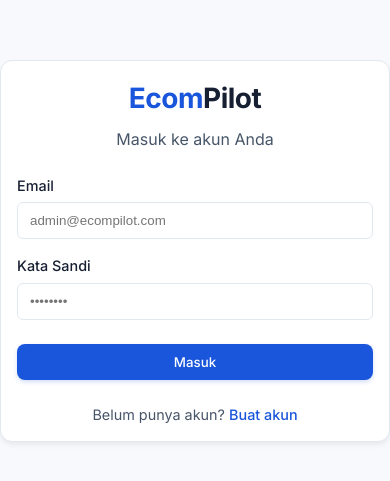
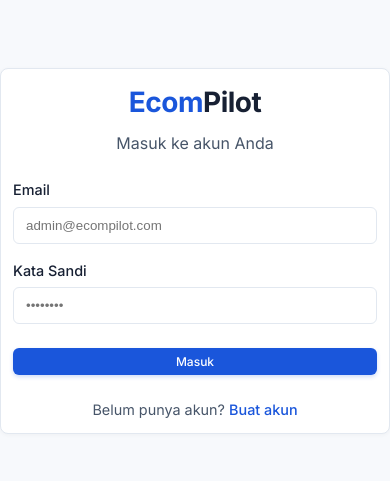
Before and after one commit to shalwazizah17-creator/ecompilot, a Next.js app: page /login in a window 390 px wide. Shown: the part 171-652 px from the top of the page. Built offline with nearby package versions, Linux system fonts and the light colour scheme.

Commit message:
style: ultra responsive mobile friendly overrides for android/ios

```diff
--- a/src/app/globals.css
+++ b/src/app/globals.css
@@ -232,3 +232,65 @@
     display: block !important;
   }
 }
+
+/* ========================================================
+   MOBILE ONLY OPTIMIZATIONS (ANDROID/IOS FRIENDLY)
+   ======================================================== */
+@media (max-width: 768px) {
+  /* Smaller and tighter cards */
+  .card {
+    padding: 12px !important;
+    border-radius: 8px !important;
+    box-shadow: 0 1px 4px rgba(0,0,0,0.04) !important;
+  }
+
+  /* Make inline styled card headers smaller */
+  .card > div:first-child[style*="borderBottom"] {
+    padding: 12px !important;
+  }
+
+  /* Make typography more compact */
+  h1 { font-size: 1.25rem !important; }
+  h2 { font-size: 1.05rem !important; }
+  h3 { font-size: 0.95rem !important; }
+
+  /* Smaller buttons for thumbs/tapping without being huge */
+  button {
+    padding: 6px 12px !important;
+    font-size: 0.75rem !important;
+    border-radius: 6px !important;
+  }
+
+  /* Exception for icon-only buttons (like delete or sidebar toggle) */
+  button[title="Hapus Kompetitor"],
+  .menu-toggle button {
+    padding: 6px !important;
+  }
+
+  /* Optimize table spacing */
+  table th {
+    padding: 10px 12px !important;
+    font-size: 0.7rem !important;
+    white-space: nowrap !important;
+  }
+  table td {
+    padding: 10px 12px !important;
+    font-size: 0.8rem !important;
+  }
+
+  /* Ensure container padding isn't excessive */
+  main > div:last-child {
+    padding: 12px 16px !important;
+  }
+
+  /* Ensure flex grids collapse properly */
+  .responsive-grid-2, .responsive-grid-4, .responsive-grid-5 {
+    grid-template-columns: 1fr !important;
+    gap: 12px !important;
+  }
+
+  div[style*="grid-template-columns"] {
+    grid-template-columns: 1fr !important;
+    gap: 12px !important;
+  }
+}
```
